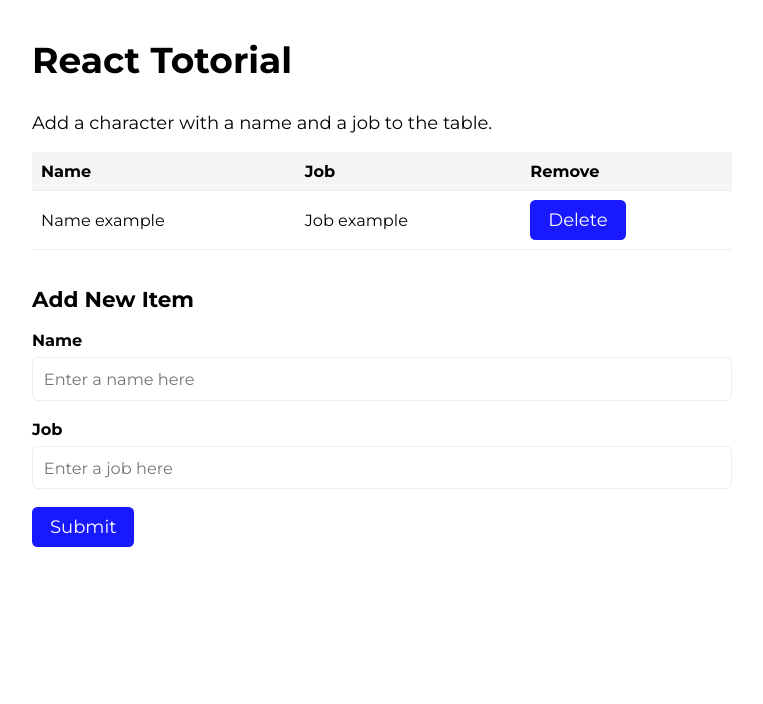
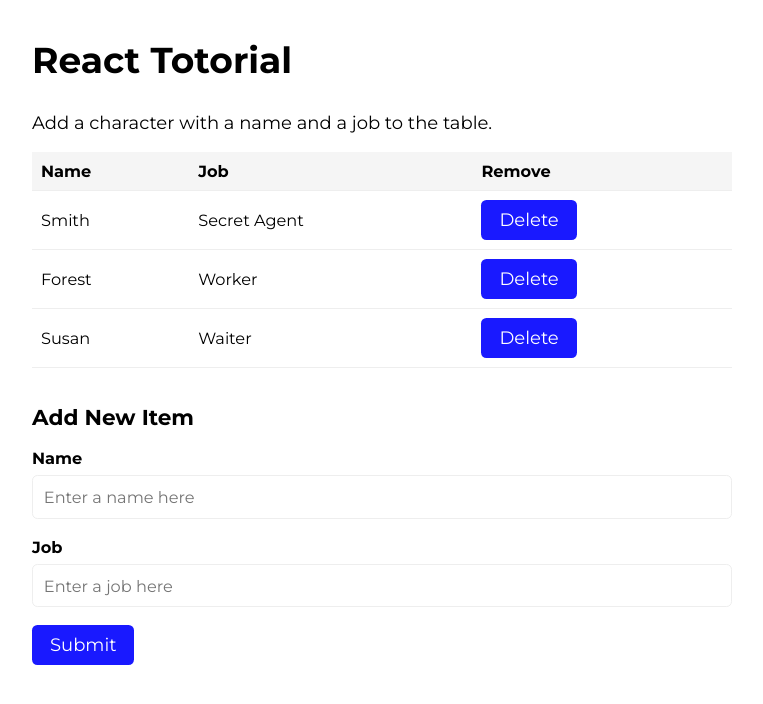
Before and after one commit to AnarAgaev/react-tutorial, a React (Create React App) app: page / in a window 1280 px wide. Shown: the top 704 px of the page, without its empty margins (258-1021 px from the left). Built offline with nearby package versions, Linux system fonts and the light colour scheme.

Commit message:
Built an app on class components

```diff
--- a/src/App.js
+++ b/src/App.js
@@ -1,40 +1,52 @@
 import React, { Component } from 'react'
+import Header from './Header';
+import Table from './Table';
+import Form from './Form';
 import './App.scss';
 
+const mockData = [
+  { id: 1, name: 'Smith', job: 'Secret Agent' },
+  { id: 2, name: 'Forest', job: 'Worker' },
+  { id: 3, name: 'Susan', job: 'Waiter' }
+]
+
 class App extends Component {
+
+  state = {
+    characters: mockData
+  }
+
+  removeCharacter = (id) => {
+    let characters = this.state
+      .characters.filter(i => i.id !== id)
+
+    this.setState({
+      ...this.state,
+      characters
+    })
+  }
+
+  addCharacter = (name, job) => {
+    this.setState({
+      ...this.state,
+      characters: [
+        ...this.state.characters,
+        {
+          id: Date.now,
+          name,
+          job
+        }
+      ]
+    })
+  }
+
   render() {
     return(
       <section>
-        <h1>React Totorial</h1>
-        <p>Add a character with a name and a job to the table.</p>
-        <table>
-          <thead>
-            <tr>
-              <th>Name</th>
-              <th>Job</th>
-              <th>Remove</th>
-            </tr>
-          </thead>
-          <tbody>
-              <tr>
-                <td>Name example</td>
-                <td>Job example</td>
-                <td><button type="button">Delete</button></td>
-              </tr>
-          </tbody>
-        </table>
-        <h2>Add New Item</h2>
-        <form action="#">
-          <label>
-            <span>Name</span>
-            <input type="text" name="name" placeholder="Enter a name here" />
-          </label>
-          <label>
-            <span>Job</span>
-            <input type="text" name="job" placeholder="Enter a job here" />
-          </label>
-          <button type="button">Submit</button>
-        </form>
+        <Header />
+        <Table characters={this.state.characters}
+          removeCharacter={this.removeCharacter} />
+        <Form addCharacter={this.addCharacter} />
       </section>
     )
   }
--- /dev/null
+++ b/src/Character.js
@@ -0,0 +1,21 @@
+import { Component } from "react";
+
+class Character extends Component {
+  render() {
+    const { id, name, job } = this.props.data
+    return(
+      <tr>
+        <td>{name}</td>
+        <td>{job}</td>
+        <td>
+          <button type="button"
+            onClick={() => this.props.removeCharacter(id)}>
+            Delete
+          </button>
+        </td>
+      </tr>
+    )
+  }
+}
+
+export default Character
--- /dev/null
+++ b/src/Form.js
@@ -0,0 +1,61 @@
+import { Component } from "react";
+
+const initialState = {
+  name: '',
+  job: ''
+}
+
+class Form extends Component {
+
+  state = initialState;
+
+  handleChange = (e) => {
+    this.setState({
+      ...this.state,
+      [e.target.name]: e.target.value
+    })
+  }
+
+  handleSubmit = () => {
+    const {name, job} = this.state
+
+    if (name === '' || job === '') return
+
+    this.props.addCharacter(name, job)
+    this.setState(initialState)
+  }
+
+  render() {
+    return(
+      <>
+        <h2>Add New Item</h2>
+        <form action="#">
+          <label>
+            <span>Name</span>
+            <input type="text"
+              name="name"
+              placeholder="Enter a name here"
+              value={this.state.name}
+              onChange={this.handleChange} />
+          </label>
+
+          <label>
+            <span>Job</span>
+            <input type="text"
+              name="job"
+              placeholder="Enter a job here"
+              value={this.state.job}
+              onChange={this.handleChange} />
+          </label>
+
+          <button type="button"
+            onClick={this.handleSubmit}>
+            Submit
+          </button>
+        </form>
+      </>
+    )
+  }
+}
+
+export default Form
--- /dev/null
+++ b/src/Header.js
@@ -0,0 +1,14 @@
+import { Component } from "react";
+
+class Header extends Component {
+  render() {
+    return(
+      <header>
+        <h1>React Totorial</h1>
+        <p>Add a character with a name and a job to the table.</p>
+      </header>
+    )
+  }
+}
+
+export default Header
--- /dev/null
+++ b/src/Table.js
@@ -0,0 +1,29 @@
+import { Component } from "react";
+import Character from "./Character";
+
+class Table extends Component {
+  render() {
+    const { characters, removeCharacter } = this.props
+    return(
+      <table>
+          <thead>
+            <tr>
+              <th>Name</th>
+              <th>Job</th>
+              <th>Remove</th>
+            </tr>
+          </thead>
+          <tbody>
+            {
+              characters.map( character => <Character
+                key={character.id}
+                data={character}
+                removeCharacter={removeCharacter} /> )
+            }
+          </tbody>
+        </table>
+    )
+  }
+}
+
+export default Table
```
